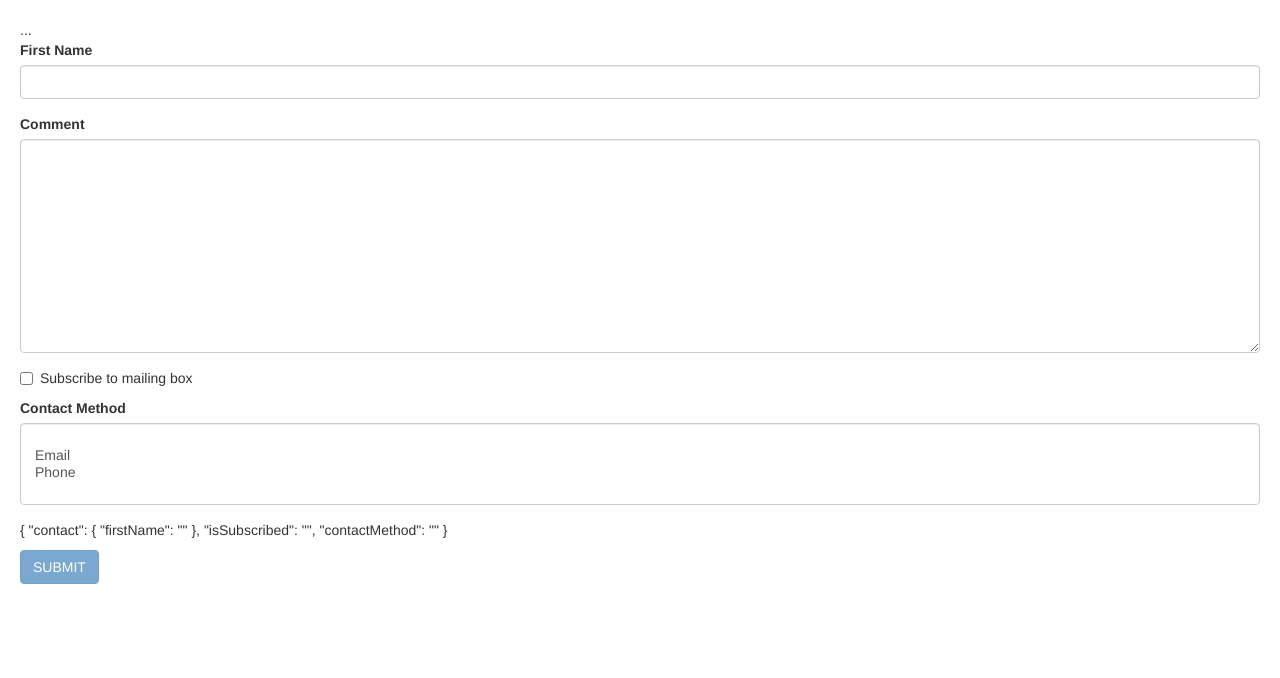
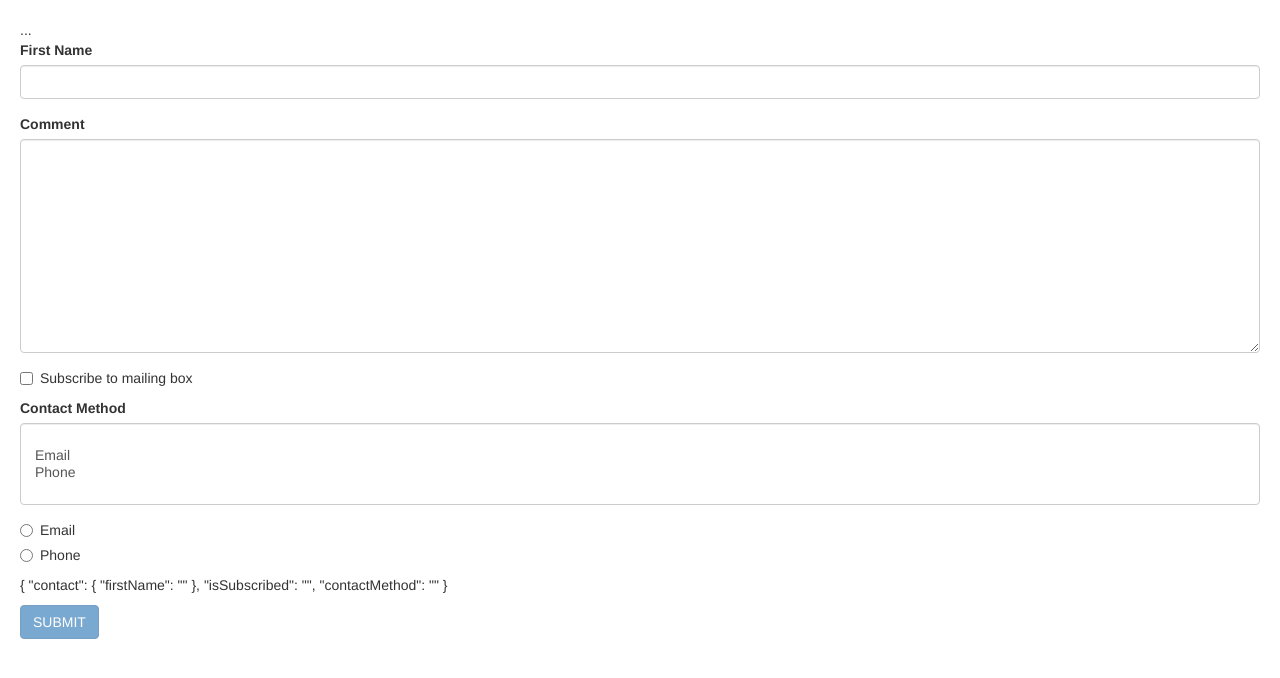
Before and after one commit to Rahat854/Angular_practice, an Angular app in the folder angular-practice/: page / in a window 1280 px wide. Shown: the top 678 px of the page. Built offline with nearby package versions, Linux system fonts and the light colour scheme.

Commit message:
added radio

```diff
--- a/angular-practice/src/app/contact-form/contact-form.component.html
+++ b/angular-practice/src/app/contact-form/contact-form.component.html
@@ -68,6 +68,18 @@
      <option *ngFor="let method of contactMethods" [value]="method.id">{{method.name}}</option>
    </select>
  </div>
+  <div
+    *ngFor="let method of contactMethods"
+    class="radio">
+    <label>
+      <input
+        ngModel
+        type="radio"
+        name="contactMethod"
+      [value]="method.id">
+      {{method.name}}
+    </label>
+  </div>
   <div>
     <p>
       {{f.value | json}}
```
